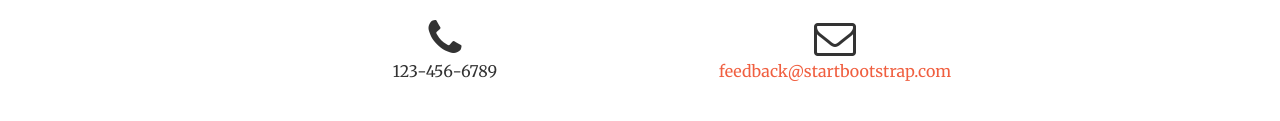
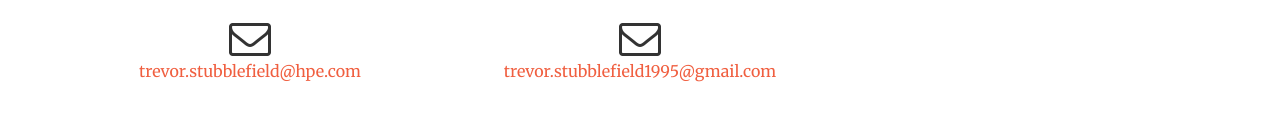
Before and after one commit to TrevorStubblefield/TrevorStubblefield.github.io, a website: page index.html in a window 1280 px wide. Shown: the part 2564-2685 px from the top of the page. Drawn offline with nearby package versions, Linux system fonts and the light colour scheme.

Commit message:
Website Update

```diff
--- a/index.html
+++ b/index.html
@@ -9,7 +9,7 @@
     <meta name="description" content="">
     <meta name="author" content="">
 
-    <title>Creative - Start Bootstrap Theme</title>
+    <title>Trevor Stubblefield - Software Engineer</title>
 
     <!-- Bootstrap Core CSS -->
     <link href="vendor/bootstrap/css/bootstrap.min.css" rel="stylesheet">
@@ -249,13 +249,13 @@
                     <hr class="primary">
                     <p>Ready to start your next project with us? That's great! Give us a call or send us an email and we will get back to you as soon as possible!</p>
                 </div>
-                <div class="col-lg-4 col-lg-offset-2 text-center">
-                    <i class="fa fa-phone fa-3x sr-contact"></i>
-                    <p>123-456-6789</p>
+                <div class="col-lg-4 text-center">
+                    <i class="fa fa-envelope-o fa-3x sr-contact"></i>
+                    <p><a href="mailto:your-email@your-domain.com">trevor.stubblefield@hpe.com</a></p>
                 </div>
                 <div class="col-lg-4 text-center">
                     <i class="fa fa-envelope-o fa-3x sr-contact"></i>
-                    <p><a href="mailto:your-email@your-domain.com">feedback@startbootstrap.com</a></p>
+                    <p><a href="mailto:your-email@your-domain.com">trevor.stubblefield1995@gmail.com</a></p>
                 </div>
             </div>
         </div>
```
